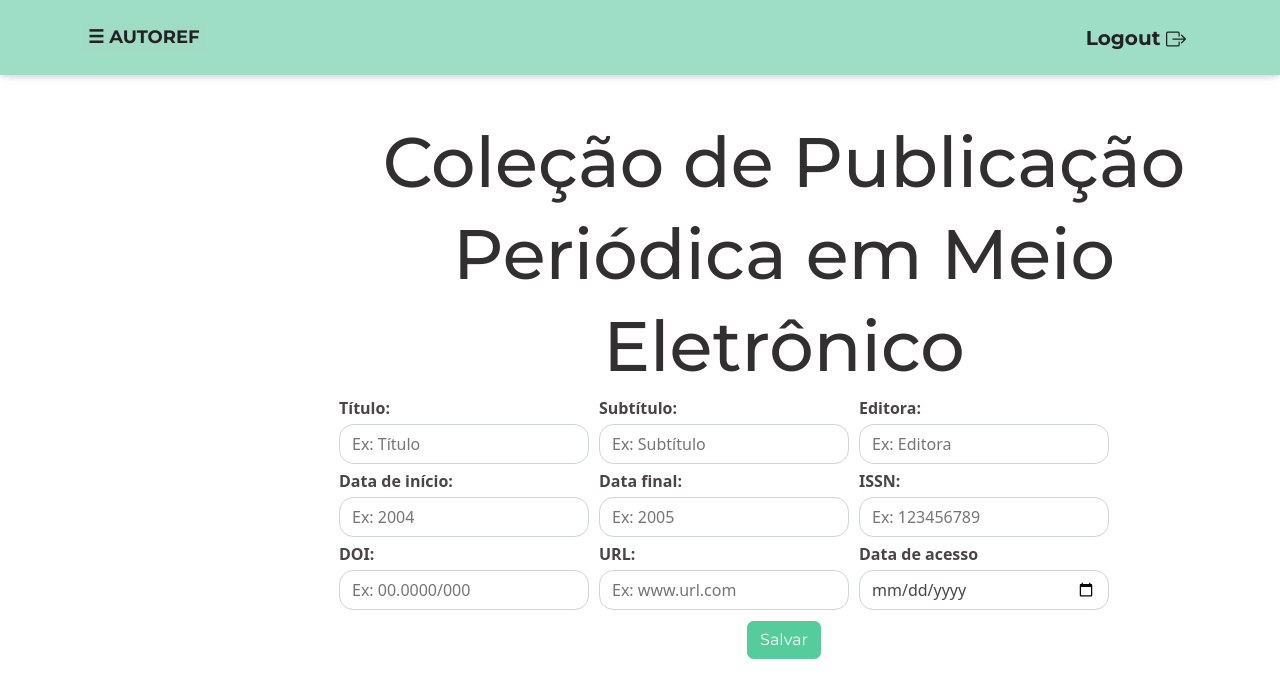
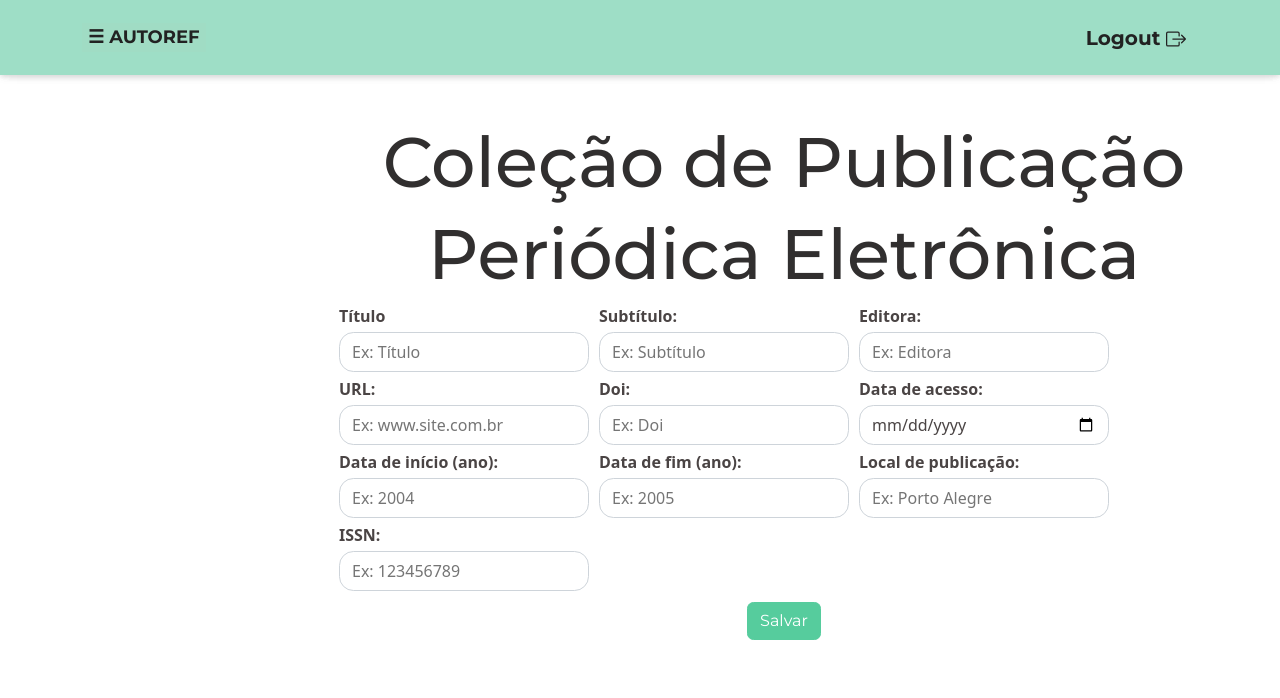
Before and after one commit to erthalduda/autoRef, a React (Create React App) app in the folder autoref-app/: page /colecao_periodica_eletronica in a window 1280 px wide. Shown: the top 698 px of the page. Built offline with nearby package versions, Linux system fonts and the light colour scheme; no server answers.

Commit message:
Cadastrando

```diff
--- a/autoref-app/src/views/colecao-periodica-meio-eletronico.jsx
+++ b/autoref-app/src/views/colecao-periodica-meio-eletronico.jsx
@@ -1,24 +1,22 @@
 import React from "react";
 //import FormGroup from "../components/form-group";
-
+import { useAxios } from "../hooks/axios";
 import { useState } from "react";
 import axios from "axios";
 //import login from "./login";
 import Navbar from "../components/navbar";
+
+import "../css/referencia.css";
 import Sidebar from "../components/sidebar";
-import "../css/referencia.css";
 
 function ColecaoPeriodicaMeioEletronico() {
+  const { fetchData } = useAxios();
+  const [error, setError] = useState(false);
   const [inputFields, setInputFields] = useState([
-    {
-      id: 1,
-      name: "tipo",
-      value: "colecaoPublicacaoPeriodicaEletronico",
-      type: "hidden",
-    },
+
     {
       id: 2,
-      label: "Título:",
+      label: "Título",
       name: "titulo",
       value: "",
       placeholder: "Ex: Título",
@@ -28,75 +26,123 @@ function ColecaoPeriodicaMeioEletronico() {
     {
       id: 3,
       name: "subtituloPublicacao",
-      label: "Subtítulo:",
       value: "",
+      label: "Subtítulo: ",
       placeholder: "Ex: Subtítulo",
       type: "text",
     },
 
     {
       id: 4,
-      label: "Editora:",
       name: "editora",
+      label: "Editora: ",
       value: "",
       placeholder: "Ex: Editora",
       type: "text",
     },
     {
       id: 5,
+      name: "url",
+      value: "",
+      label: "URL:",
+      placeholder: "Ex: www.site.com.br",
+      type: "text",
+    },
+    {
+      id: 6,
+      name: "doi",
+      label: "Doi: ",
+      value: "",
+      placeholder: "Ex: Doi",
+      type: "text",
+    },
+    {
+      id: 7,
+      name: "dataAcesso",
+      value: "",
+      label: "Data de acesso:",
+      placeholder: "Ex: 18/01/2023",
+      type: "date",
+    },
+
+    {
+      id: 8,
       name: "dataInicio",
-      label: "Data de início:",
       value: "",
+      label: "Data de início (ano): ",
       placeholder: "Ex: 2004",
       type: "number",
     },
 
     {
-      id: 6,
+      id: 9,
       name: "dataFim",
-      label: "Data final:",
       value: "",
+      label: "Data de fim (ano): ",
       placeholder: "Ex: 2005",
       type: "number",
     },
+    {
+      id: 10,
+      name: "localPublicacao",
+      value: "",
+      label: "Local de publicação:",
+      placeholder: "Ex: Porto Alegre",
+      type: "text",
+    },
 
     {
-      id: 7,
+      id: 11,
       name: "issn",
-      label: "ISSN:",
       value: "",
+      label: "ISSN: ",
       placeholder: "Ex: 123456789",
       type: "text",
     },
-    {
-      id: 8,
-      name: "doi",
-      value: "",
-      label: "DOI:",
-      placeholder: "Ex: 00.0000/000",
-      type: "text,",
-    },
-    {
-      id: 9,
-      name: "url",
-      label: "URL:",
-      value: "",
-      placeholder: "Ex: www.url.com",
-      type: "text,",
-    },
-    {
-      id: 10,
-      label: "Data de acesso",
-      name: "dataAcesso",
-      value: "",
-      placeholder: "Ex: dd/mm/aaaa",
-      type: "date",
-    },
   ]);
+
+  const [dataEnviarDados, setDataEnviarDados] = useState({
+    tipo: 'colecaoPublicacaoPeriodicaEletronico',
+    autor: [],
+  });
+  const [autoresCriados, setAutoresCriados] = useState([]);
 
   const onSubmit = async (event) => {
     event.preventDefault();
-    axios.post("https://localhost/3000/referencias/cadastrar", inputFields);
+    dataEnviarDados.autor = autoresCriados.map((obj) => obj.nome);
+
+    console.log(dataEnviarDados);
+    const axiosParams = {
+      baseURL: "http://localhost:8080",
+      method: "POST",
+      url: "/referencias/cadastrar",
+      data: dataEnviarDados,
+    };
+    const { response, error } = await fetchData(axiosParams, true);
+
+    console.log(response);
+    setError(true);
+    if (response && !error) {
+      setError(false);
+      //navigate
+    } else if (error) {
+      setError(true);
+    }
+    console.log(inputFields);
+  };
+
+  const addFields = (event) => {
+    event.preventDefault();
+    const id = inputFields.length + 2;
+    let newfield = {
+      id: id,
+      name: "autor",
+     value: "",
+      label: "Novo autor:",
+      placeholder: "Ex: Maria Silva",
+      type: "text",
+    };
+    setInputFields([...inputFields, newfield]);
     console.log(inputFields);
   };
 
@@ -106,6 +152,22 @@ function ColecaoPeriodicaMeioEletronico() {
 
     inputFiltrado.value = event.target.value;
 
+    if (inputFiltrado.name == "autor") {
+      const autorSelecionado = autoresCriados.find((a) => a.id === id);
+
+      if (autorSelecionado) {
+        autorSelecionado.nome = inputFiltrado.value;
+      } else {
+        autoresCriados.push({ id: id, nome: inputFiltrado.value });
+      }
+      console.log(autoresCriados);
+    } else {
+      setDataEnviarDados({
+        ...dataEnviarDados,
+        [inputFiltrado.name]: inputFiltrado.value,
+      });
+    }
+
     data = data.map((inputField) => {
       if (inputField.id === inputFiltrado.id) {
         inputField = { ...inputFiltrado };
@@ -113,23 +175,10 @@ function ColecaoPeriodicaMeioEletronico() {
       return inputField;
     });
     // //data[index][event.target.name] = event.target.value;
+    console.log(dataEnviarDados);
     setInputFields(data);
-  };
 
-  // const onChangeAutor = (value, autor) => {
-
-  //   const valor = value.target.value;
-  // let autorFiltrado = inputFields.find(a => {
-  //   return autor?.id === a?.id
-  // })
-
-  //     console.log(autorFiltrado)
-  //     autorFiltrado.autor = valor;
-
-  //     console.log(inputFields)
-  //     //this.setState({ autor: autor.target.value })
-  // }
-
+  }
   return (
     <>
       <Sidebar></Sidebar>
@@ -139,11 +188,7 @@ function ColecaoPeriodicaMeioEletronico() {
       </h1>
       <h1 id="referencia" className="centralizar-nome">
         {" "}
-        Periódica em Meio
-      </h1>
-      <h1 id="referencia" className="centralizar-nome">
-        {" "}
-        Eletrônico
+        Periódica Eletrônica
       </h1>
       <div className="form-group-ref">
         <form onSubmit={onSubmit}>
@@ -160,17 +205,16 @@ function ColecaoPeriodicaMeioEletronico() {
                   type={input.type}
                   key={input.id}
                   id={input.id}
+                  label={input.label}
                   value={input.value}
                   name={input.name}
+                  placeholder={input.placeholder}
                   className="form-input"
-                  placeholder={input.placeholder}
                   onChange={(e) => handleFormChange(input.id, e)}
                 />
               </div>
             );
           })}
-
-          <div className="form-clear"></div>
 
           <div className="sla">
             <button type="submit" className="btn btn-success">
--- a/autoref-app/src/views/colecao-periodica.jsx
+++ b/autoref-app/src/views/colecao-periodica.jsx
@@ -1,6 +1,6 @@
 import React from "react";
 //import FormGroup from "../components/form-group";
-
+import { useAxios } from "../hooks/axios";
 import { useState } from "react";
 import axios from "axios";
 //import login from "./login";
@@ -10,13 +10,10 @@ import "../css/referencia.css";
 import Sidebar from "../components/sidebar";
 
 function ColecaoPeriodica() {
+  const { fetchData } = useAxios();
+  const [error, setError] = useState(false);
   const [inputFields, setInputFields] = useState([
-    {
-      id: 1,
-      name: "tipo",
-      value: "colecaoPublicacaoPeriodica",
-      type: "hidden",
-    },
+
     {
       id: 2,
       label: "Título",
@@ -60,9 +57,17 @@ function ColecaoPeriodica() {
       placeholder: "Ex: 2005",
       type: "number",
     },
+    {
+      id: 7,
+      name: "localPublicacao",
+      value: "",
+      label: "Local de publicação:",
+      placeholder: "Ex: Porto Alegre",
+      type: "text",
+    },
 
     {
-      id: 7,
+      id: 8,
       name: "issn",
       value: "",
       label: "ISSN: ",
@@ -71,9 +76,48 @@ function ColecaoPeriodica() {
     },
   ]);
 
+  const [dataEnviarDados, setDataEnviarDados] = useState({
+    tipo: 'colecaoPublicacaoPeriodica',
+    autor: [],
+  });
+  const [autoresCriados, setAutoresCriados] = useState([]);
+
   const onSubmit = async (event) => {
     event.preventDefault();
-    axios.post("https://localhost/3000/referencias/cadastrar", inputFields);
+    dataEnviarDados.autor = autoresCriados.map((obj) => obj.nome);
+
+    console.log(dataEnviarDados);
+    const axiosParams = {
+      baseURL: "http://localhost:8080",
+      method: "POST",
+      url: "/referencias/cadastrar",
+      data: dataEnviarDados,
+    };
+    const { response, error } = await fetchData(axiosParams, true);
+
+    console.log(response);
+    setError(true);
+    if (response && !error) {
+      setError(false);
+      //navigate
+    } else if (error) {
+      setError(true);
+    }
+    console.log(inputFields);
+  };
+
+  const addFields = (event) => {
+    event.preventDefault();
+    const id = inputFields.length + 2;
+    let newfield = {
+      id: id,
+      name: "autor",
+     value: "",
+      label: "Novo autor:",
+      placeholder: "Ex: Maria Silva",
+      type: "text",
+    };
+    setInputFields([...inputFields, newfield]);
     console.log(inputFields);
   };
 
@@ -83,6 +127,22 @@ function ColecaoPeriodica() {
 
     inputFiltrado.value = event.target.value;
 
+    if (inputFiltrado.name == "autor") {
+      const autorSelecionado = autoresCriados.find((a) => a.id === id);
+
+      if (autorSelecionado) {
+        autorSelecionado.nome = inputFiltrado.value;
+      } else {
+        autoresCriados.push({ id: id, nome: inputFiltrado.value });
+      }
+      console.log(autoresCriados);
+    } else {
+      setDataEnviarDados({
+        ...dataEnviarDados,
+        [inputFiltrado.name]: inputFiltrado.value,
+      });
+    }
+
     data = data.map((inputField) => {
       if (inputField.id === inputFiltrado.id) {
         inputField = { ...inputFiltrado };
@@ -90,23 +150,9 @@ function ColecaoPeriodica() {
       return inputField;
     });
     // //data[index][event.target.name] = event.target.value;
+    console.log(dataEnviarDados);
     setInputFields(data);
-  };
-
-  // const onChangeAutor = (value, autor) => {
-
-  //   const valor = value.target.value;
-  // let autorFiltrado = inputFields.find(a => {
-  //   return autor?.id === a?.id
-  // })
-
-  //     console.log(autorFiltrado)
-  //     autorFiltrado.autor = valor;
-
-  //     console.log(inputFields)
-  //     //this.setState({ autor: autor.target.value })
-  // }
-
+  }
   return (
     <>
       <Sidebar></Sidebar>
--- a/autoref-app/src/views/monografia-eletronico.jsx
+++ b/autoref-app/src/views/monografia-eletronico.jsx
@@ -104,7 +104,7 @@ function MonografiaEletronica() {
   ]);
 
   const [dataEnviarDados, setDataEnviarDados] = useState({
-    tipo: "monografia",
+    tipo: "monografiaMeioEletronico",
     autor: [],
   });
   const [autoresCriados, setAutoresCriados] = useState([]);
--- a/autoref-app/src/views/monografia.jsx
+++ b/autoref-app/src/views/monografia.jsx
@@ -129,7 +129,7 @@ function Monografia() {
     const id = inputFields.length + 2;
     let newfield = {
       id: id,
-      name: "novoAutor",
+      name: "autor",
       value: "",
       label: "Novo autor:",
       placeholder: "Ex: Maria Silva",
--- a/autoref-app/src/views/monografia_online.jsx
+++ b/autoref-app/src/views/monografia_online.jsx
@@ -114,7 +114,7 @@ function MonografiaOnline() {
     },
   ]);
   const [dataEnviarDados, setDataEnviarDados] = useState({
-    tipo: 'monografia',
+    tipo: 'monografiaOnline',
     autor: [],
   });
   const [autoresCriados, setAutoresCriados] = useState([]);
--- a/autoref-app/src/views/parte-periodica.jsx
+++ b/autoref-app/src/views/parte-periodica.jsx
@@ -1,22 +1,19 @@
 import React from "react";
 //import FormGroup from "../components/form-group";
-
+import { useAxios } from "../hooks/axios";
 import { useState } from "react";
 import axios from "axios";
 //import login from "./login";
+import Navbar from "../components/navbar";
 
 import "../css/referencia.css";
 import Sidebar from "../components/sidebar";
-import Navbar from "../components/navbar";
 
 function PartePeriodica() {
+  const { fetchData } = useAxios();
+  const [error, setError] = useState(false);
   const [inputFields, setInputFields] = useState([
-    {
-      id: 1,
-      name: "tipo",
-      value: "parteColecaoPublicacaoPeriodica",
-      type: "hidden",
-    },
+
     {
       id: 2,
       label: "Título",
@@ -28,17 +25,17 @@ function PartePeriodica() {
 
     {
       id: 3,
-      label: "Subtítulo:",
       name: "subtituloPublicacao",
       value: "",
+      label: "Subtítulo: ",
       placeholder: "Ex: Subtítulo",
       type: "text",
     },
 
     {
       id: 4,
-      label: "Editora:",
       name: "editora",
+      label: "Editora: ",
       value: "",
       placeholder: "Ex: Editora",
       type: "text",
@@ -47,7 +44,7 @@ function PartePeriodica() {
       id: 5,
       name: "dataInicio",
       value: "",
-      label: "Data de início (ano):",
+      label: "Data de início (ano): ",
       placeholder: "Ex: 2004",
       type: "number",
     },
@@ -56,33 +53,79 @@ function PartePeriodica() {
       id: 6,
       name: "dataFim",
       value: "",
+      label: "Data de fim (ano): ",
       placeholder: "Ex: 2005",
-      label: "Data final (ano):",
       type: "number",
     },
-
     {
       id: 7,
-      name: "issn",
+      name: "periodoConsultado",
       value: "",
-      label: "ISSN:",
+      label: "Periodo consultado: ",
       placeholder: "Ex: 123456789",
+      type: "text",
+    },
+    {
+      id: 8,
+      name: "localPublicacao",
+      value: "",
+      label: "Local de publicação:",
+      placeholder: "Ex: Porto Alegre",
       type: "text",
     },
 
     {
-      id: 8,
-      name: "periodoConsultado",
+      id: 9,
+      name: "issn",
       value: "",
-      placeholder: "Ex: 2002",
-      label: "Período consultado (ano):",
+      label: "ISSN: ",
+      placeholder: "Ex: 123456789",
       type: "text",
     },
   ]);
 
+  const [dataEnviarDados, setDataEnviarDados] = useState({
+    tipo: 'parteColecaoPublicacaoPeriodica',
+    autor: [],
+  });
+  const [autoresCriados, setAutoresCriados] = useState([]);
+
   const onSubmit = async (event) => {
     event.preventDefault();
-    axios.post("https://localhost/3000/referencias/cadastrar", inputFields);
+    dataEnviarDados.autor = autoresCriados.map((obj) => obj.nome);
+
+    console.log(dataEnviarDados);
+    const axiosParams = {
+      baseURL: "http://localhost:8080",
+      method: "POST",
+      url: "/referencias/cadastrar",
+      data: dataEnviarDados,
+    };
+    const { response, error } = await fetchData(axiosParams, true);
+
+    console.log(response);
+    setError(true);
+    if (response && !error) {
+      setError(false);
+      //navigate
+    } else if (error) {
+      setError(true);
+    }
+    console.log(inputFields);
+  };
+
+  const addFields = (event) => {
+    event.preventDefault();
+    const id = inputFields.length + 2;
+    let newfield = {
+      id: id,
+      name: "autor",
+     value: "",
+      label: "Novo autor:",
+      placeholder: "Ex: Maria Silva",
+      type: "text",
+    };
+    setInputFields([...inputFields, newfield]);
     console.log(inputFields);
   };
 
@@ -92,6 +135,22 @@ function PartePeriodica() {
 
     inputFiltrado.value = event.target.value;
 
+    if (inputFiltrado.name == "autor") {
+      const autorSelecionado = autoresCriados.find((a) => a.id === id);
+
+      if (autorSelecionado) {
+        autorSelecionado.nome = inputFiltrado.value;
+      } else {
+        autoresCriados.push({ id: id, nome: inputFiltrado.value });
+      }
+      console.log(autoresCriados);
+    } else {
+      setDataEnviarDados({
+        ...dataEnviarDados,
+        [inputFiltrado.name]: inputFiltrado.value,
+      });
+    }
+
     data = data.map((inputField) => {
       if (inputField.id === inputFiltrado.id) {
         inputField = { ...inputFiltrado };
@@ -99,23 +158,9 @@ function PartePeriodica() {
       return inputField;
     });
     // //data[index][event.target.name] = event.target.value;
+    console.log(dataEnviarDados);
     setInputFields(data);
-  };
-
-  // const onChangeAutor = (value, autor) => {
-
-  //   const valor = value.target.value;
-  // let autorFiltrado = inputFields.find(a => {
-  //   return autor?.id === a?.id
-  // })
-
-  //     console.log(autorFiltrado)
-  //     autorFiltrado.autor = valor;
-
-  //     console.log(inputFields)
-  //     //this.setState({ autor: autor.target.value })
-  // }
-
+  }
   return (
     <>
       <Sidebar></Sidebar>
@@ -127,7 +172,6 @@ function PartePeriodica() {
         {" "}
         Publicação Periódica
       </h1>
-      <br></br>
       <div className="form-group-ref">
         <form onSubmit={onSubmit}>
           {inputFields.map((input, index) => {
@@ -143,17 +187,16 @@ function PartePeriodica() {
                   type={input.type}
                   key={input.id}
                   id={input.id}
+                  label={input.label}
                   value={input.value}
                   name={input.name}
+                  placeholder={input.placeholder}
                   className="form-input"
-                  placeholder={input.placeholder}
                   onChange={(e) => handleFormChange(input.id, e)}
                 />
               </div>
             );
           })}
-
-          <div className="form-clear"></div>
 
           <div className="sla">
             <button type="submit" className="btn btn-success">
@@ -162,6 +205,7 @@ function PartePeriodica() {
           </div>
         </form>
       </div>
+
       {/* <button onClick={this.entrar} className="btn btn-success">Adicionar</button> */}
     </>
   );
--- a/autoref-app/src/views/repositorio-geral.jsx
+++ b/autoref-app/src/views/repositorio-geral.jsx
@@ -1,155 +1,64 @@
-import React from "react";
-
-import { useState, useEffect } from "react";
-import axios from "axios";
-
-import "../css/referencia.css";
+import { useAxios } from "../hooks/axios";
+import Sidebar from "../components/sidebar";
 import Navbar from "../components/navbar";
-import Sidebar from "../components/sidebar";
-function RepositorioGeral() {
+import React, { useEffect, useState } from "react";
+const RepositorioGeral = () => {
+  const [repositorios, setRepositorios] = useState([]);
   const [searchTerm, setSearchTerm] = useState("");
-  const [inputFields, setInputFields] = useState([
-    {
-      id: 1,
-      name: "pesquisa",
-      label: "Pesquisa:",
-      value: "",
-      placeholder: "Ex: Mário Quintana",
-      type: "text",
-    },
-  ]);
-  const [results, setResults] = useState([]);
-
-  const handleFormSubmit = (event) => {
-    event.preventDefault();
-    setSearchTerm(inputFields[0].value);
-  };
+  const { fetchData } = useAxios();
 
   useEffect(() => {
-    const fetchData = async () => {
-      const { data } = await axios.get(
-        `http://localhost:8080/referencias/buscar/geral/${searchTerm}`
-      );
-      setResults(data);
-    };
-    fetchData();
+    const buscarDados = async () => {
+      const axiosParams = {
+        baseURL: "http://localhost:8080",
+        method: "GET",
+        url:`/referencias/buscar/geral/${searchTerm}`,
+      };
+
+      const { response, error } = await fetchData(axiosParams, true);
+
+      if (response && !error) {
+    console.log(response);
+
+        setRepositorios(response.data)
+      } else if (error) {
+        console.error(error);
+      }
+    }
+    buscarDados();
   }, [searchTerm]);
 
-  const handleFormChange = (id, event) => {
-    let data = [...inputFields];
-    const inputFiltrado = data.find((input) => input.id === id);
-
-    inputFiltrado.value = event.target.value;
-
-    data = data.map((inputField) => {
-      if (inputField.id === inputFiltrado.id) {
-        inputField = { ...inputFiltrado };
-      }
-      return inputField;
-    });
-
-    setInputFields(data);
-  };
+  const renderizarRepositorios = () => {
+    return repositorios.map((repositorio) => (
+      <div className="card mb-3" key={repositorio?.formatoFinal}>
+        <div className="card-body">
+          <h5 className="card-title">{repositorio?.citacaoDireta}</h5>
+          <p className="card-text">{repositorio?.citacaoIndireta}</p>
+        </div>
+      </div>
+    ))
+  }
 
   return (
     <>
       <Sidebar></Sidebar>
       <Navbar></Navbar>
-      <h1 id="referencia" className="centralizar-nome">
-        Repositório Geral
-      </h1>
-      <div>
-        <div className="centralizar">
-          <form onSubmit={handleFormSubmit}>
-            {inputFields.map((input, index) => {
-              return (
-                <div
-                  key={index}
-                  style={{ fontWeight: "bold" }}
-                  className="centralizar"
-                >
-                  {input.label != null ? <div>{input.label}</div> : <></>}
-
-                  <input
-                    type={input.type}
-                    key={input.id}
-                    id={input.id}
-                    value={input.value}
-                    name={input.name}
-                    className="form-input"
-                    placeholder={input.placeholder}
-                    onChange={(e) => handleFormChange(input.id, e)}
-                  />
-                </div>
-              );
-            })}
-
-
-
-            <div className="centralizar">
-              <button type="submit" className="btn btn-success">
-                Pesquisar
-              </button>
-            </div>
-          </form>
+      <div className="jumbotron">
+        <h1 className="centralizar-ranking">PESQUISAR REPOSITÓRIOS</h1>
+        <div className="form-group">
+          <input type="text" className="form-control" placeholder="Digite o termo de busca"
+            value={searchTerm} onChange={(e) => setSearchTerm(e.target.value)} />
         </div>
-        <table className="table">
-          <thead>
-            <tr>
-              <th scope="col">REFERÊNCIA</th>
-              <th scope="col">CIT. DIRETA</th>
-              <th scope="col">CIT. INDIRETA</th>
-            </tr>
-          </thead>
-          <tbody>
-            <tr>
-              <td>
-                ERTHAL, Eduarda Maiara Luiz; HOLZ, William Eduardo. AutoRef: Uma
-                aplicação para o gerenciamento de referências bibliográficas.
-                2023. 66f. TCC (Técnico em Informática) - Instituto Federal
-                Sul-rio-grandense, Campus Sapucaia do Sul, Sapucaia do Sul,
-                2023.
-              </td>
-              <td> (ERTHAL; HOLZ, 2022, p. X.) Erthal e Holz (2022, p. X.) </td>
-              <td>(ERTHAL; HOLZ, 2022) Erthal e Holz (2022)</td>
-            </tr>{" "}
-            <tr>
-              <td>
-                ERTHAL, Eduarda Maiara Luiz et al. Um artigo: Conheça este
-                artigo. Um belo periodico: Subtítulo interessante. São Leopoldo,
-                ano 10, v. 5, n. 6, 1. ed, t. 7, p. 15-19, 23 jan. 2022.
-              </td>
-              <td> (ERTHAL et al, 2022, p. X.) Erthal et al (2022, p. X.) </td>
-              <td>(ERTHAL et al, 2022) Erthal et al (2022)</td>
-            </tr>{" "}
-            <tr>
-              <td>
-                ERTHAL, Eduarda Maiara Luiz et al. Um artigo: Conheça este
-                artigo. Um belo periodico: Subtítulo interessante. São Leopoldo,
-                ano 10, v. 5, n. 6, 1. ed, t. 7, p. 15-19, 23 jan. 2022.
-              </td>
-              <td> (ERTHAL et al, 2022, p. X.) Erthal et al (2022, p. X.) </td>
-              <td>(ERTHAL et al, 2022) Erthal et al (2022)</td>
-            </tr>
-            <tr>
-              <td>3</td>
-              <td> EDUARDA ERTHAL </td>
-              <td> 2800XP</td>
-            </tr>
-          </tbody>
-        </table>
-      </div>
-
-
-      <div>
-        <ul>
-          {results.map((result) => (
-            <li key={result.id}>{result.nome}</li>
-          ))}
-        </ul>
+        {repositorios.length > 0 ? (
+          <div className="card-columns">
+            {renderizarRepositorios()}
+          </div>
+        ) : (
+          <p>Nenhum repositório encontrado.</p>
+        )}
       </div>
     </>
   );
-}
+};
 
 export default RepositorioGeral;
```
Also changed, not shown: autoref-app/src/views/ranking.jsx (+29 -40 lines).
